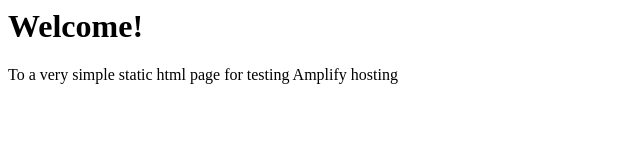
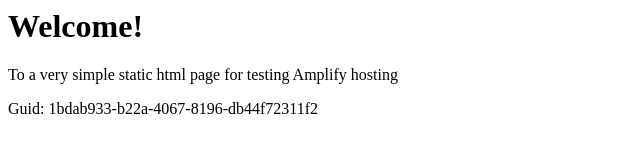
Before and after one commit to aws-aemilia-lhr/Github-PR-Commit-Integration-Test-DoNotTouch-GitHubAutoBuildCanaryTest-v1-preprod-eu-west-2, a website: page src/index.html in a window 1280 px wide. Shown: the whole page, without its empty margins (0-640 px from the left). Drawn offline with Linux system fonts and the light colour scheme.

Commit message:
commit from integ tests

```diff
--- a/src/index.html
+++ b/src/index.html
@@ -1,3 +1,5 @@
+
+
 <html lang="en">
 
 <head>
@@ -10,6 +12,6 @@
 <body>
     <h1>Welcome!</h1>
     <p>To a very simple static html page for testing Amplify hosting</p>
-</body>
+    <p>Guid: 1bdab933-b22a-4067-8196-db44f72311f2</p></body>
 
 </html>
```
